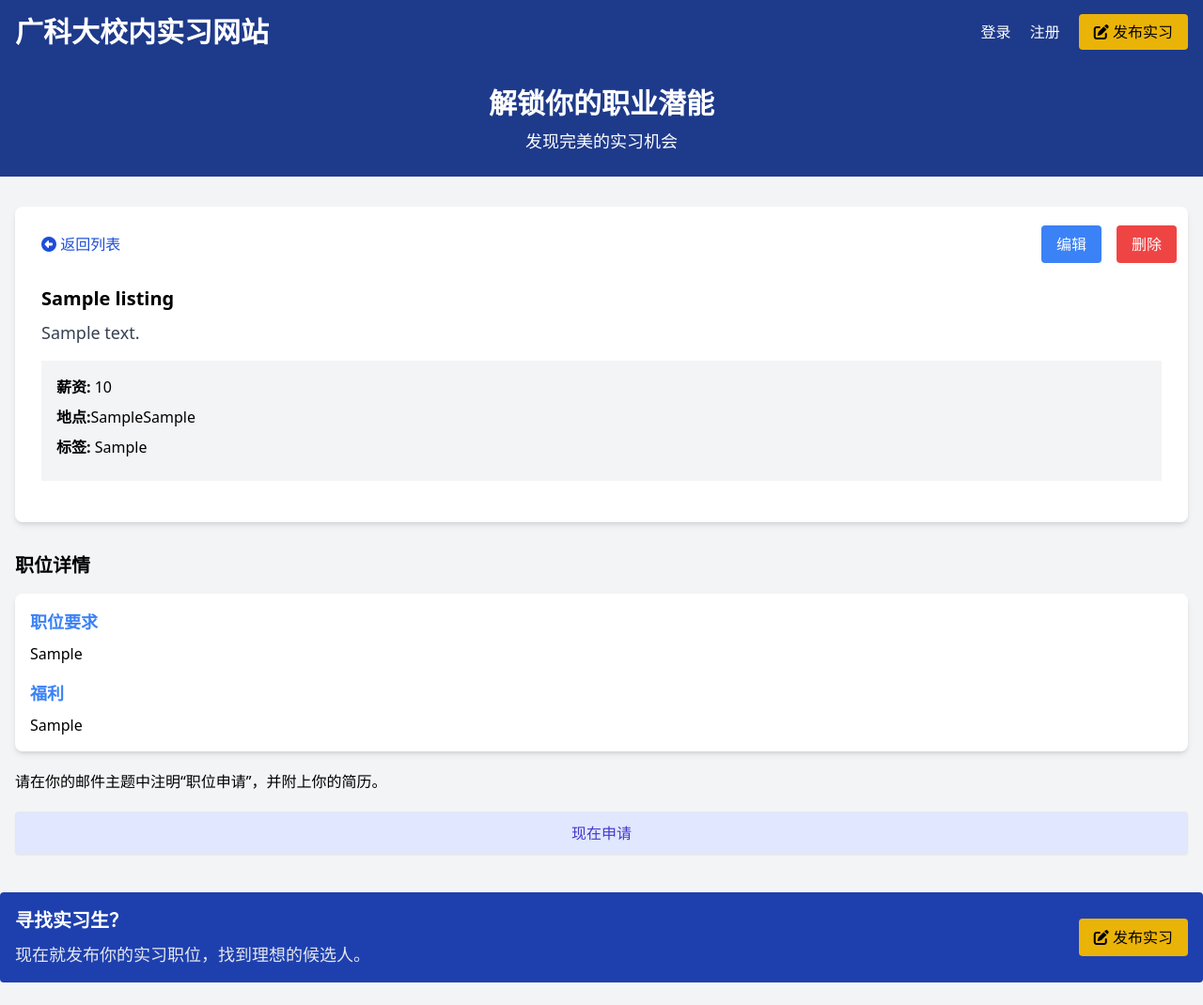
After one commit to Sky-Interest/PHP_gkd_net, a PHP site: page /listing?id=1 in a window 1280 px wide. The commit adds this page. Shown: the whole page at 94% size. Run offline with PHP 8.4, Linux system fonts and the light colour scheme; tables that the repository leaves empty or names only in its code hold one stand-in row (values such as "Sample post").

Commit message:
2.7. 单个职位信息详情页面的构建

```diff
--- a/Database.php
+++ b/Database.php
@@ -26,9 +26,14 @@ class Database
     }
 
     //执行数据库请求
-    public function query($query){
+    public function query($query,$params =[]){
         try{
             $sth = $this->conn->prepare($query);
+
+            foreach($params as $param => $value){
+                $sth->bindValue(':' . $param, $value);
+            }
+
         $sth->execute();
         return $sth;
 
--- /dev/null
+++ b/controllers/listings/show.php
@@ -0,0 +1,19 @@
+<?php
+
+$config = require basePath('config/db.php');
+
+$db = new Database($config);
+
+$id = $_GET['id'] ?? '';
+
+$params = [
+    'id' => $id
+];
+
+$listing = $db->query('SELECT * FROM listing WHERE id = :id', $params)->fetch();
+
+// inspect($listing);
+
+loadView('listings/show',[
+    'listing' => $listing
+]);
--- a/public/index.php
+++ b/public/index.php
@@ -12,7 +12,7 @@
     $routes = require basePath('routes.php');
 
 
-    $uri = $_SERVER['REQUEST_URI'];
+    $uri = parse_url($_SERVER['REQUEST_URI'], PHP_URL_PATH);
     $method = $_SERVER['REQUEST_METHOD'];
 
 
--- a/routes.php
+++ b/routes.php
@@ -4,3 +4,4 @@
 $router->addGet('/','controllers/home.php');
 $router->addGet('/listings','controllers/listings/index.php');
 $router->addGet('/listings/create','controllers/listings/create.php');
+$router->addGet('/listing','controllers/listings/show.php');
--- a/views/home.view.php
+++ b/views/home.view.php
@@ -36,7 +36,8 @@
               <li class="mb-2"><strong>位置:</strong> <?= $listing->province ?><?= $listing->city ?></li>
               <li class="mb-2"><strong>标签:</strong> <?= $listing->tags ?></li>
             </ul>
-            <a href="/listing/<?= $listing->id ?>" class="block w-full text-center px-5 py-2.5 shadow-sm rounded border text-base font-medium text-indigo-700 bg-indigo-100 hover:bg-indigo-200">
+            <a href="/listing?id=<?= $listing->id ?>"
+            class="block w-full text-center px-5 py-2.5 shadow-sm rounded border text-base font-medium text-indigo-700 bg-indigo-100 hover:bg-indigo-200">
               详情
             </a>
           </div>
--- /dev/null
+++ b/views/listings/show.view.php
@@ -0,0 +1,67 @@
+<?php loadPartial('head')?>
+<?php loadPartial('navbar')?>
+<?php loadPartial('top-banner')?>
+
+
+    <section class="container mx-auto p-4 mt-4">
+      <div class="rounded-lg shadow-md bg-white p-3">
+       <div class="flex justify-between items-center">
+      <a class="block p-4 text-blue-700" href="/listings">
+        <i class="fa fa-arrow-alt-circle-left"></i>
+        返回列表
+      </a>
+      <div class="flex space-x-4 ml-4">
+        <a href="/edit" class="px-4 py-2 bg-blue-500 hover:bg-blue-600 text-white rounded">编辑</a>
+        <!-- 删除表单 -->
+        <form method="POST">
+          <button type="submit" class="px-4 py-2 bg-red-500 hover:bg-red-600 text-white rounded">删除</button>
+        </form>
+        <!-- 删除表单结束 -->
+      </div>
+    </div>
+        <div class="p-4">
+          <h2 class="text-xl font-semibold"><?= $listing->title?></h2>
+          <p class="text-gray-700 text-lg mt-2">
+          <?= $listing->description?>
+          </p>
+          <ul class="my-4 bg-gray-100 p-4">
+            <li class="mb-2"><strong>薪资:</strong> <?= $listing->salary?></li>
+            <li class="mb-2">
+              <strong>地点:</strong><?= $listing->province?><?= $listing->city?>
+            </li>
+            <li class="mb-2">
+              <strong>标签:</strong> <?= $listing->tags?>
+            </li>
+          </ul>
+        </div>
+      </div>
+    </section>
+
+    <section class="container mx-auto p-4">
+      <h2 class="text-xl font-semibold mb-4">职位详情</h2>
+      <div class="rounded-lg shadow-md bg-white p-4">
+        <h3 class="text-lg font-semibold mb-2 text-blue-500">
+          职位要求
+        </h3>
+        <p>
+        <?= $listing->requirements?>
+        </p>
+        <h3 class="text-lg font-semibold mt-4 mb-2 text-blue-500">福利</h3>
+        <p><?= $listing->benefits?></p>
+      </div>
+      <p class="my-5">
+        请在你的邮件主题中注明“职位申请”，并附上你的简历。
+      </p>
+      <a
+        href="mailto:<?= $listing->email?>"
+        class="block w-full text-center px-5 py-2.5 shadow-sm rounded border text-base font-medium cursor-pointer text-indigo-700 bg-indigo-100 hover:bg-indigo-200"
+      >
+        现在申请
+      </a>
+    </section>
+
+
+
+
+      <?php loadPartial('bottom-banner')?>
+      <?php loadPartial('footer')?>
```
